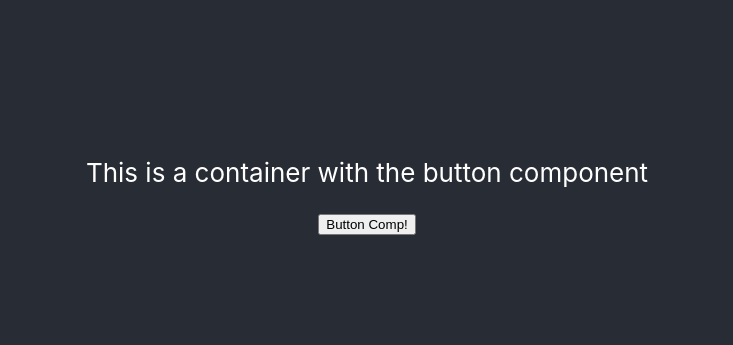
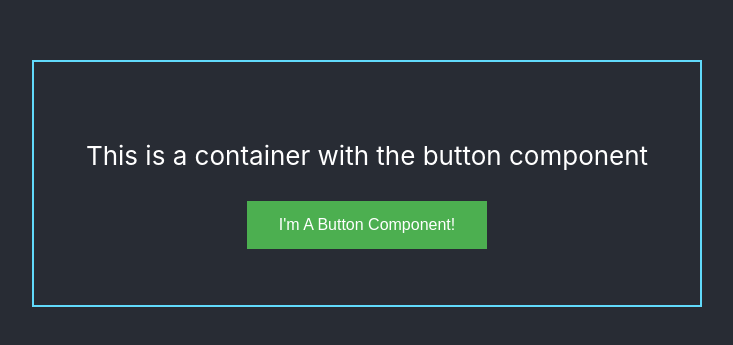
Before and after one commit to ahoin001/reactdocspractice, a React (Create React App) app: page / in a window 1280 px wide. Shown: the part 217-562 px from the top of the page, without its empty margins (273-1006 px from the left). Built offline with nearby package versions, Linux system fonts and the light colour scheme.

Commit message:
Styled components abit

```diff
--- a/src/App.css
+++ b/src/App.css
@@ -1,16 +1,5 @@
 .App {
   text-align: center;
-}
-
-.App-logo {
-  height: 40vmin;
-  pointer-events: none;
-}
-
-@media (prefers-reduced-motion: no-preference) {
-  .App-logo {
-    animation: App-logo-spin infinite 20s linear;
-  }
 }
 
 .App-header {
@@ -27,3 +16,25 @@
 .App-link {
   color: #61dafb;
 }
+
+.ButtonContainer-header {
+  padding: 2em;
+  border: 2px solid #61dafb;
+  display: flex;
+  flex-direction: column;
+  align-items: center;
+  justify-content: center;
+}
+
+.bttn {
+  background-color: #4caf50; /* Green */
+  border: none;
+  color: white;
+  padding: 15px 32px;
+  text-align: center;
+  text-decoration: none;
+  display: inline-block;
+  font-size: 16px;
+  margin: 4px 2px;
+  cursor: pointer;
+}
--- a/src/App.js
+++ b/src/App.js
@@ -3,8 +3,10 @@ import ButtonContainer from "./components/ButtonContainer";
 
 function App() {
   return (
-    <div className="App">
-      <ButtonContainer buttonText="Button Comp!" />
+    <div>
+      <header className="App-header">
+        <ButtonContainer buttonText="I'm A Button Component!" />
+      </header>
     </div>
   );
 }
--- a/src/components/Button.jsx
+++ b/src/components/Button.jsx
@@ -1,5 +1,5 @@
 import React from "react";
 
 export const Button = (props) => {
-  return <button>{props.buttonText}</button>;
+  return <button className="bttn">{props.buttonText}</button>;
 };
--- a/src/components/ButtonContainer.jsx
+++ b/src/components/ButtonContainer.jsx
@@ -4,9 +4,11 @@ import { Button } from "./Button";
 const ButtonContainer = (props) => {
   return (
     <>
-      <header className="App-header ">
-        <p>This is a container with the button component</p>
-        <Button buttonText={props.buttonText}/>
+      <header className="App-header">
+        <div className="ButtonContainer-header">
+          <p>This is a container with the button component</p>
+          <Button buttonText={props.buttonText} />
+        </div>
       </header>
     </>
   );
```
